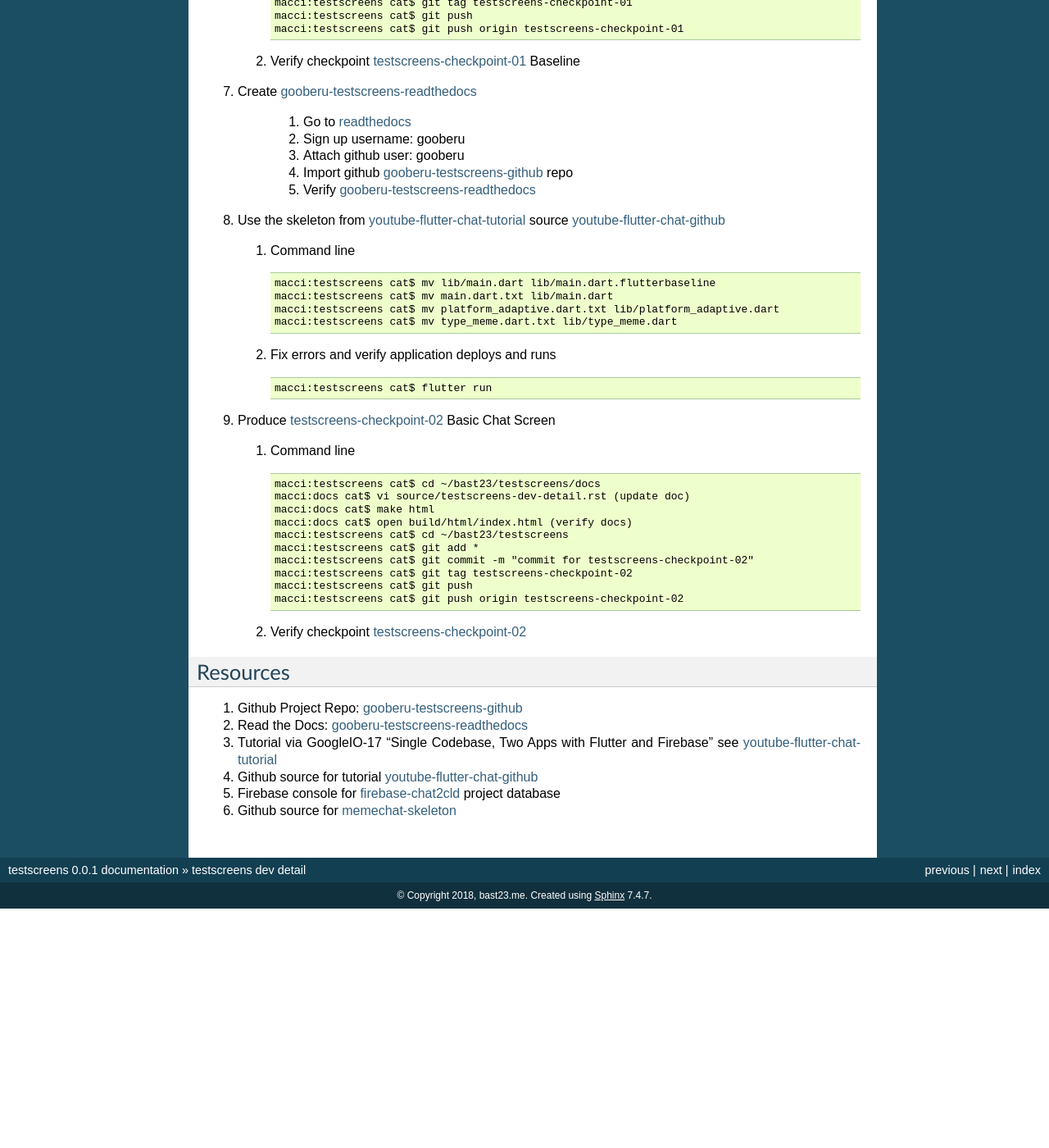
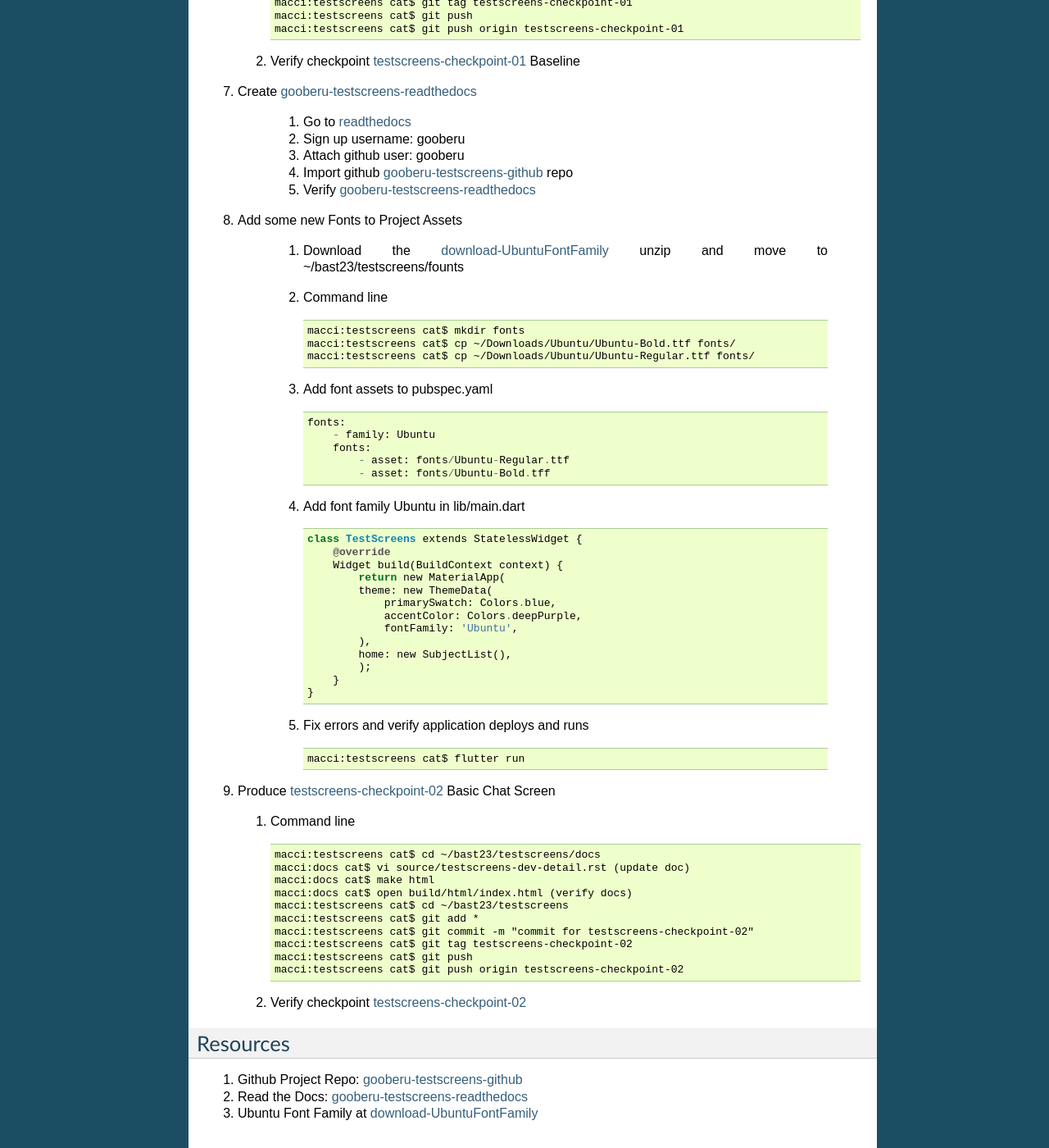
Before and after one commit to gooberu/testscreens, a Sphinx documentation site: the page built from docs/source/testscreens-dev-detail.rst, in a window 1280 px wide and 1400 px high, scrolled down 1153 px. Shown: the whole window at 82% size. Built offline with Sphinx 7.4.7, drawn with Linux system fonts in a browser that asks for light colours; before the commit the page ends 2261 px from its top, so only the background shows below that.

Commit message:
Added fonts assets

```diff
--- a/docs/source/testscreens-dev-detail.rst
+++ b/docs/source/testscreens-dev-detail.rst
@@ -72,16 +72,41 @@ Steps
     #. Import github gooberu-testscreens-github_ repo
     #. Verify gooberu-testscreens-readthedocs_
 
-#. Use the skeleton from youtube-flutter-chat-tutorial_ source youtube-flutter-chat-github_
+#. Add some new Fonts to Project Assets
 
-   #. Command line ::
+    #. Download the download-UbuntuFontFamily_ unzip and move to ~/bast23/testscreens/founts
 
-        macci:testscreens cat$ mv lib/main.dart lib/main.dart.flutterbaseline
-        macci:testscreens cat$ mv main.dart.txt lib/main.dart
-        macci:testscreens cat$ mv platform_adaptive.dart.txt lib/platform_adaptive.dart
-        macci:testscreens cat$ mv type_meme.dart.txt lib/type_meme.dart
+    #. Command line ::
 
-   #. Fix errors and verify application deploys and runs ::
+        macci:testscreens cat$ mkdir fonts
+        macci:testscreens cat$ cp ~/Downloads/Ubuntu/Ubuntu-Bold.ttf fonts/
+        macci:testscreens cat$ cp ~/Downloads/Ubuntu/Ubuntu-Regular.ttf fonts/
+
+    #. Add font assets to pubspec.yaml ::
+
+        fonts:
+            - family: Ubuntu
+            fonts:
+                - asset: fonts/Ubuntu-Regular.ttf
+                - asset: fonts/Ubuntu-Bold.tff
+
+    #. Add font family Ubuntu in lib/main.dart ::
+
+        class TestScreens extends StatelessWidget {
+            @override
+            Widget build(BuildContext context) {
+                return new MaterialApp(
+                theme: new ThemeData(
+                    primarySwatch: Colors.blue,
+                    accentColor: Colors.deepPurple,
+                    fontFamily: 'Ubuntu',
+                ),
+                home: new SubjectList(),
+                );
+            }
+        }
+
+    #. Fix errors and verify application deploys and runs ::
 
         macci:testscreens cat$ flutter run
 
@@ -110,21 +135,14 @@ Resources
 
 #. Github Project Repo: gooberu-testscreens-github_
 #. Read the Docs: gooberu-testscreens-readthedocs_
-#. Tutorial via GoogleIO-17 "Single Codebase, Two Apps with Flutter and Firebase" see youtube-flutter-chat-tutorial_
-#. Github source for tutorial youtube-flutter-chat-github_
-#. Firebase console for firebase-chat2cld_ project database
-#. Github source for memechat-skeleton_
+#. Ubuntu Font Family at download-UbuntuFontFamily_
 
 
 .. _readthedocs: https://readthedocs.org/
-.. _gooberu-testscreens-readthedocs: https://gooberu-testscreens.readthedocs-hosted.com/en/latest/index.html
+.. _gooberu-testscreens-readthedocs: http://testscreens.readthedocs.io/en/latest/
 .. _gooberu-testscreens-github: https://github.com/gooberu/testscreens
+.. _download-UbuntuFontFamily: https://fonts.google.com/download?family=Ubuntu
 .. _testscreens-checkpoint-01: https://github.com/gooberu/testscreens/tree/testscreens-checkpoint-01
 .. _testscreens-checkpoint-02: https://github.com/gooberu/testscreens/tree/testscreens-checkpoint-02
 .. _testscreens-checkpoint-03: https://github.com/gooberu/testscreens/tree/testscreens-checkpoint-03
 .. _testscreens-checkpoint-04: https://github.com/gooberu/testscreens/tree/testscreens-checkpoint-04
-
-.. _youtube-flutter-chat-tutorial: https://youtu.be/w2TcYP8qiRI?list=PLlpxjI4sVd-zZ1jpJHJMSHGiWInsvwwf_
-.. _youtube-flutter-chat-github: https://github.com/efortuna/memechat
-.. _firebase-chat2cld: https://console.firebase.google.com/project/chat2cld/overview
-.. _memechat-skeleton: https://github.com/efortuna/memechat/blob/skeleton/lib/main.dart
--- a/pubspec.yaml
+++ b/pubspec.yaml
@@ -10,4 +10,9 @@ dev_dependencies:
     sdk: flutter
 
 flutter:
+  fonts:
+    - family: Ubuntu
+      fonts:
+        - asset: fonts/Ubuntu-Regular.ttf
+        - asset: fonts/Ubuntu-Bold.ttf
   uses-material-design: true
```
Also changed, not shown: 4 other files.
